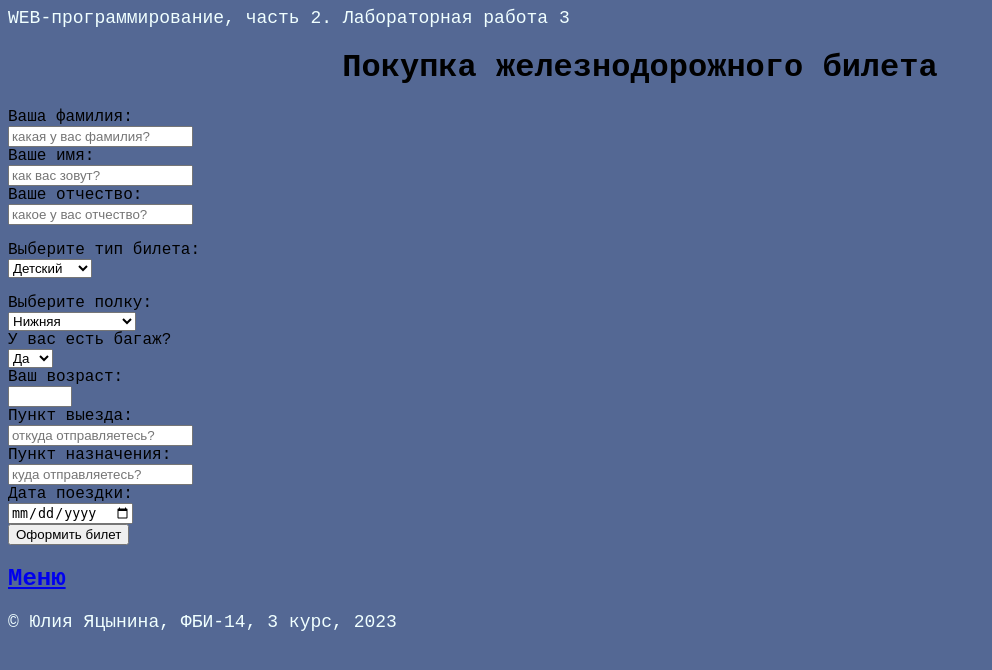
After one commit to JuliaYatsynina/web-programming-labs-2, a Flask app: template templates/ticket.html in a window 1280 px wide. The commit adds this page. Shown: the top 670 px of the page, without its empty margins (0-992 px from the left). Run offline with Flask 3, Linux system fonts and the light colour scheme; the template is opened without the code that fills it, so the values that code supplies are empty.

Commit message:
железнодорожный билет

```diff
--- a/templates/lab3.html
+++ b/templates/lab3.html
@@ -12,6 +12,9 @@
         <li>
             <a href="/lab3/order">Форма заказа напитка</a>
         </li>
+        <li>
+            <a href="/lab3/ticket">Оформление билета</a>
+        </li>
     </ol>
 
 {% endblock %}
--- /dev/null
+++ b/templates/ticket.html
@@ -0,0 +1,118 @@
+{% extends "base.html" %}
+
+{% block lab %}Лабораторная работа 3{% endblock %}
+
+{% block main %}
+
+    {% if  fam %}
+
+    <h1>Ваш билет:</h1>
+
+    <div>Ваша фамилия: {{ fam }}</div>
+    <div>Ваше имя: {{ name }}</div>
+    <div>Ваше отчество: {{ otch }}</div>
+    <div>Ваш возраст: {{ age }}</div>
+    <div>Пункт выезда: {{ start }}</div>
+    <div>Пункт назначения: {{ finish }}</div>
+    <div>Тип билета: {{ 'Детский' if typ == 'children' else 'Взрослый' }}</div>
+    <div>Наличие багажа: {{ 'Нет' if bagag == 'no' else 'Имеется' }}</div>
+    <div>Дата поездки: {{ data }}</div>
+    <div>Ваша полка:
+        {% if polka == 'nig' %}
+            Нижняя
+        {% elif polka == 'nigbok' %}
+            Нижняя боковая
+        {% elif polka == 'verh' %}
+            Верхняя
+        {% else %}
+            Верхняя боковая
+        {% endif %}
+    </div>
+
+    {% else %}
+    <h1>Покупка железнодорожного билета</h1>
+
+    <form>
+
+        <label>Ваша фамилия:</label>
+        <div>
+            <input type="text" placeholder="какая у вас фамилия?" name="fam" value="{{ fam or '' }}">
+            <span class="error">{{ errors.fam }}</span>
+        </div>
+        <label>
+
+        <label>Ваше имя:</label>
+         <div>
+            <input type="text" placeholder="как вас зовут?" name="name" value="{{ name or '' }}">
+            <span class="error">{{ errors.name }}</span>
+        </div>
+        <label>
+
+        <label>Ваше отчество:</label>
+        <div>
+            <input type="text" placeholder="какое у вас отчество?" name="otch" value="{{ otch or '' }}">
+            <span class="error">{{ errors.otch }}</span>
+        </div>
+        <label>
+
+        <p>
+        <div>Выберите тип билета:</div>
+        <div>
+            <select name="tipe">
+                <option value="children" {{ typ == 'children' and 'selected' }}>Детский</option>
+                <option value="vzrosliy" {{ typ == 'vzrosliy' and 'selected' }}>Взрослый</option>
+            </select>
+        </div>
+        </p>
+        <div>Выберите полку:</div>
+        <div>
+            <select name="polka">
+                <option value="nig" {{ polka == 'niz' and 'selected' }}>Нижняя</option>
+                <option value="verh" {{ polka == 'verh' and 'selected' }}>Верхняя</option>
+                <option value="verhbok" {{ polka == 'verhbok' and 'selected' }}>Верхняя боковая</option>
+                <option value="nigbok" {{ polka == 'nigbok' and 'selected' }}>Нижняя боковая</option>
+            </select>
+        </div>
+
+        <div>
+        <label>У вас есть багаж?</label>
+        </div>
+        <div>
+            <select name="bagag">
+                <option value="yes" {{ bagag == 'yes' and 'selected' }}>Да</option>
+                <option value="no" {{ bagag == 'no' and 'selected' }}>Нет</option>
+            </select>
+        </div>
+        <label>Ваш возраст:</label>
+        <div>
+            <input type="number"  name="age" value="{{ age or '' }}" required min="18" max="120">
+            <span class="error">{{ errors.age }}</span>
+        </div>
+
+        <label>Пункт выезда:</label>
+        <div>
+            <input type="text" placeholder="откуда отправляетесь?" name="start" value="{{ start or '' }}">
+            <span class="error">{{ errors.start }}</span>
+        </div>
+        </label>
+        <label>Пункт назначения:</label>
+        <div>
+            <input type="text" placeholder="куда отправляетесь?" name="finish" value="{{ finish or '' }}">
+            <span class="error">{{ errors.finish }}</span>
+        </div>
+        <label>
+
+        <label>Дата поездки:</label>
+        <div>
+            <input type="date" name="data" value="{{ data or '' }}">
+            <span class="error">{{ errors.data}}</span>
+        </div>
+        <label>
+
+        <div>
+            <button type="submit" class="btn">Оформить билет</button>
+        </div>
+    </form>
+
+    {% endif %}
+{% endblock %}
```
